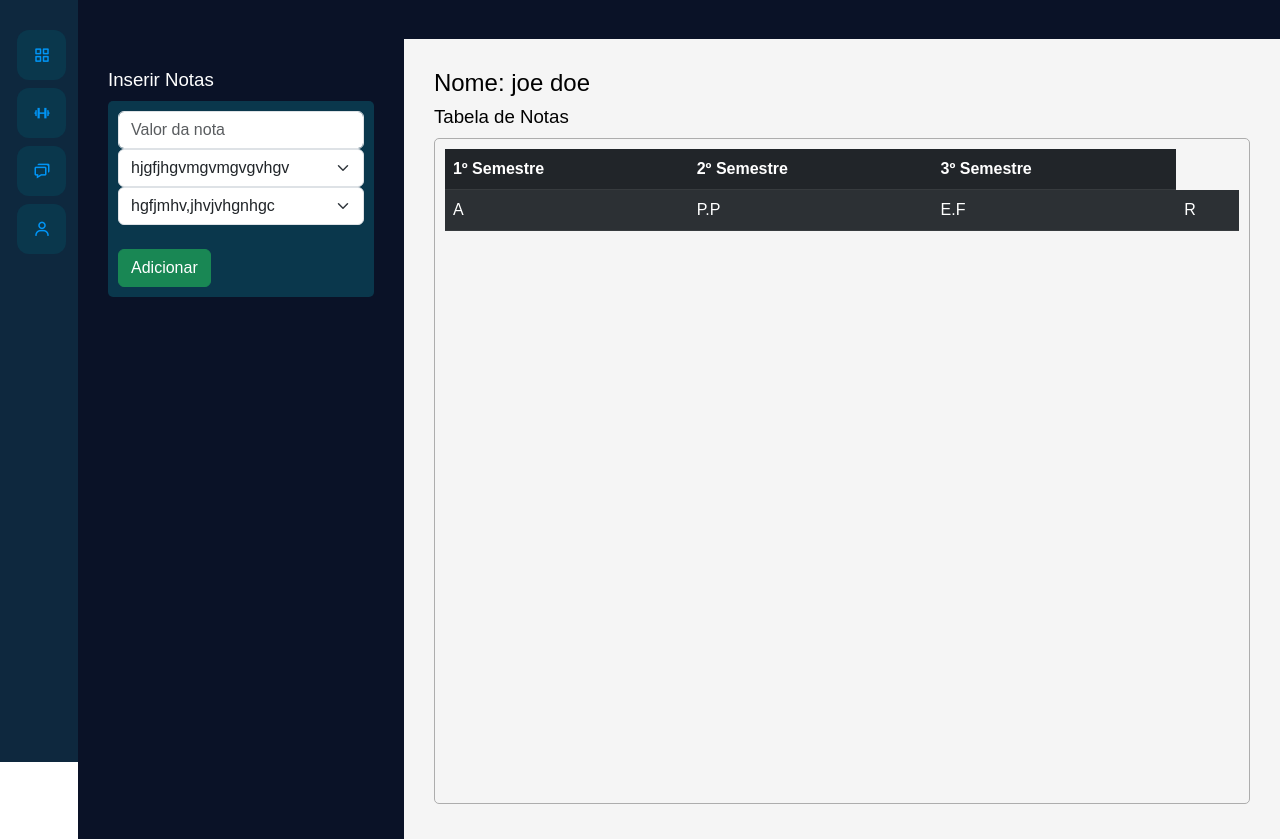
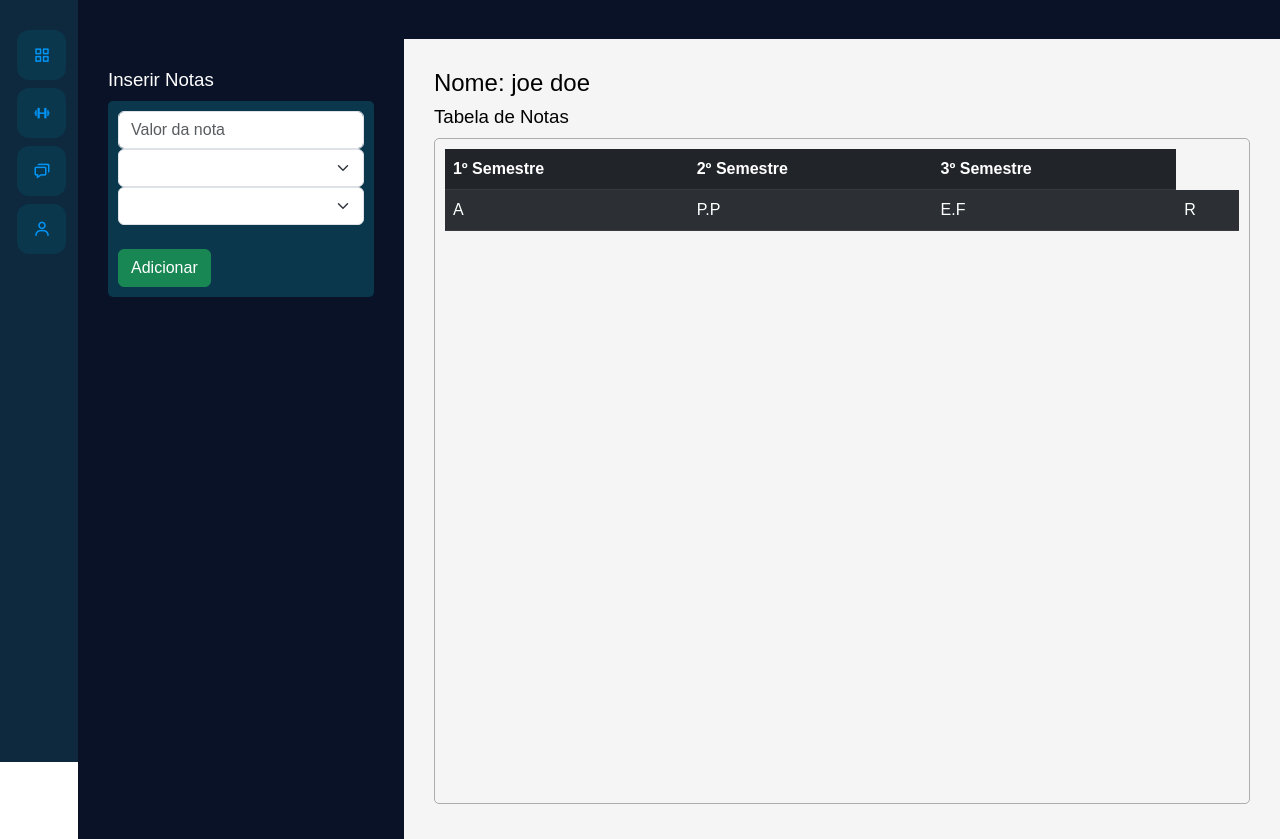
Before and after one commit to armandolaurindo/EduNet, a Django app: page /inserir_notas/1/ in a window 1280 px wide. Shown: the part 38-877 px from the top of the page. Run offline with Django 5.2, Linux system fonts and the light colour scheme; data comes from the database, SQL or seed files in the repository; both versions use the stored data as it was after the commit.

Commit message:
acrescentei a função para cadastrar notas de cada aluno

```diff
--- a/usuarios/templates/inserir_notas.html
+++ b/usuarios/templates/inserir_notas.html
@@ -13,13 +13,23 @@
             <h3>Inserir Notas</h3>
             <div class="content-add_notas">
                 <form action="{% url 'inserir_notas' aluno.id %}" method="POST" class="form-nota">{% csrf_token %}
+
                     <input type="text" required placeholder="Valor da nota" name="nota" class="form-control">
+
                     <select name="tipo-prova" id="tipoProva" class="form-select">
-                        <option value="">hjgfjhgvmgvmgvgvhgv</option>
+                        <option value=""></option>
+                        {% for p, prova in tipo_prova %}
+                            <option value="{{p}}">{{prova}}</option>
+                        {% endfor %}
                     </select>
+
                     <select name="semestre" id="tipoProva" class="form-select">
-                        <option value="">hgfjmhv,jhvjvhgnhgc</option>
+                        <option value=""></option>
+                        {% for s, semestre in semestres %}
+                            <option value="{{s}}">{{semestre}}</option>
+                        {% endfor %}
                     </select>
+
                     <br>
                     <input type="submit" value="Adicionar" class="btn btn-success">
                 </form>
--- a/usuarios/views.py
+++ b/usuarios/views.py
@@ -115,13 +115,32 @@ def turma(request, id_turma):
 def inserir_notas(request, id_aluno):
     if request.method == 'GET':
         aluno = Aluno.objects.get(id=id_aluno)
-        return render(request, 'inserir_notas.html', {'aluno': aluno})
+        t_prova = Nota.TIPO_PROVA_CHOICES
+        semestre = Nota.SEMESTRE_CHOICES
+        #TODO: retornar todas as notas para visualizar na tabela
+        return render(request, 'inserir_notas.html', {'aluno': aluno, 'tipo_prova': t_prova, 'semestres': semestre})
     elif request.method == 'POST':
         valor_nota = request.POST.get('nota')
         type_prova = request.POST.get('tipo-prova')
         semestre = request.POST.get('semestre')
 
-        print(valor_nota, type_prova, semestre)
+        disciplina = request.user.professor.disciplina
+        professor = request.user.professor
+        aluno = Aluno.objects.get(id=id_aluno)
+        turma = aluno.turma
+        print()
+        print(valor_nota, type_prova, semestre, disciplina, professor, turma, aluno)
+        print()
+        nota = Nota(
+            disciplina=disciplina,
+            professor=professor,
+            turma=turma,
+            aluno=aluno,
+            semestre=semestre,
+            tipo_prova=type_prova,
+            nota=valor_nota,
+        )
+        nota.save()
 
         messages.add_message(request, messages.SUCCESS, 'A nota foi adicionada!')
         return redirect(reverse('inserir_notas', args=id_aluno))
```
Also changed, not shown: db.sqlite3.
